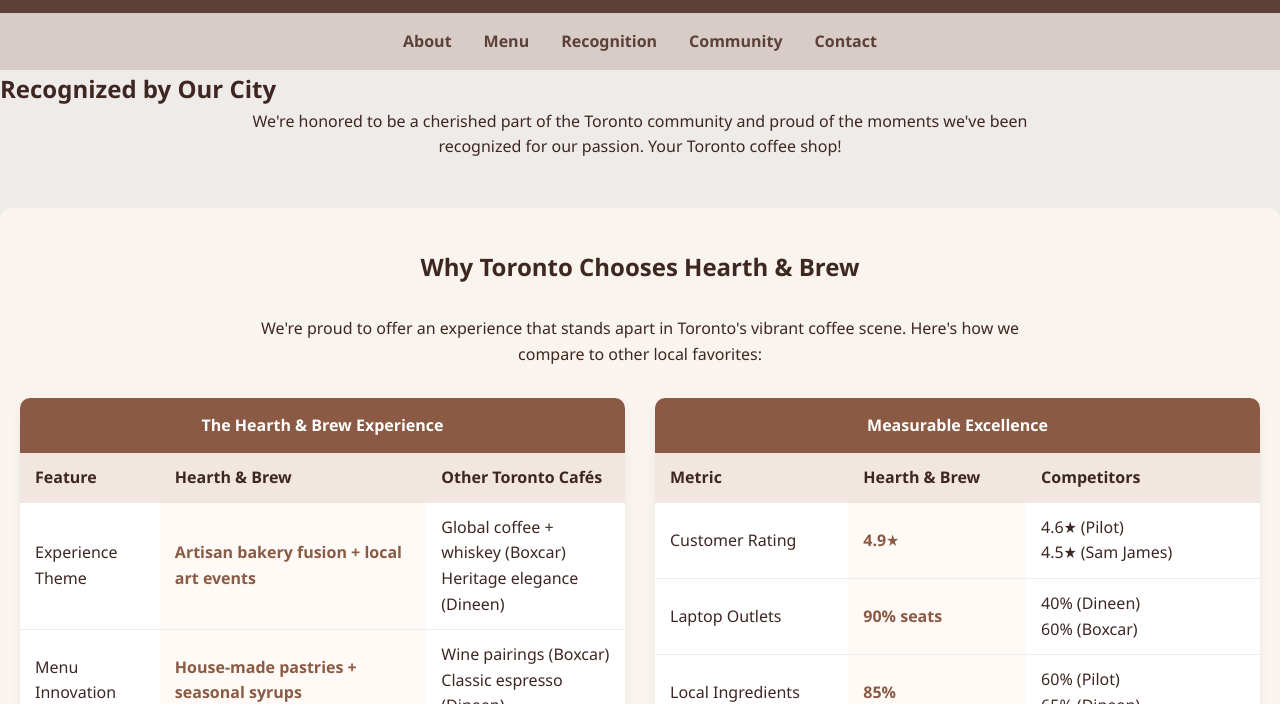
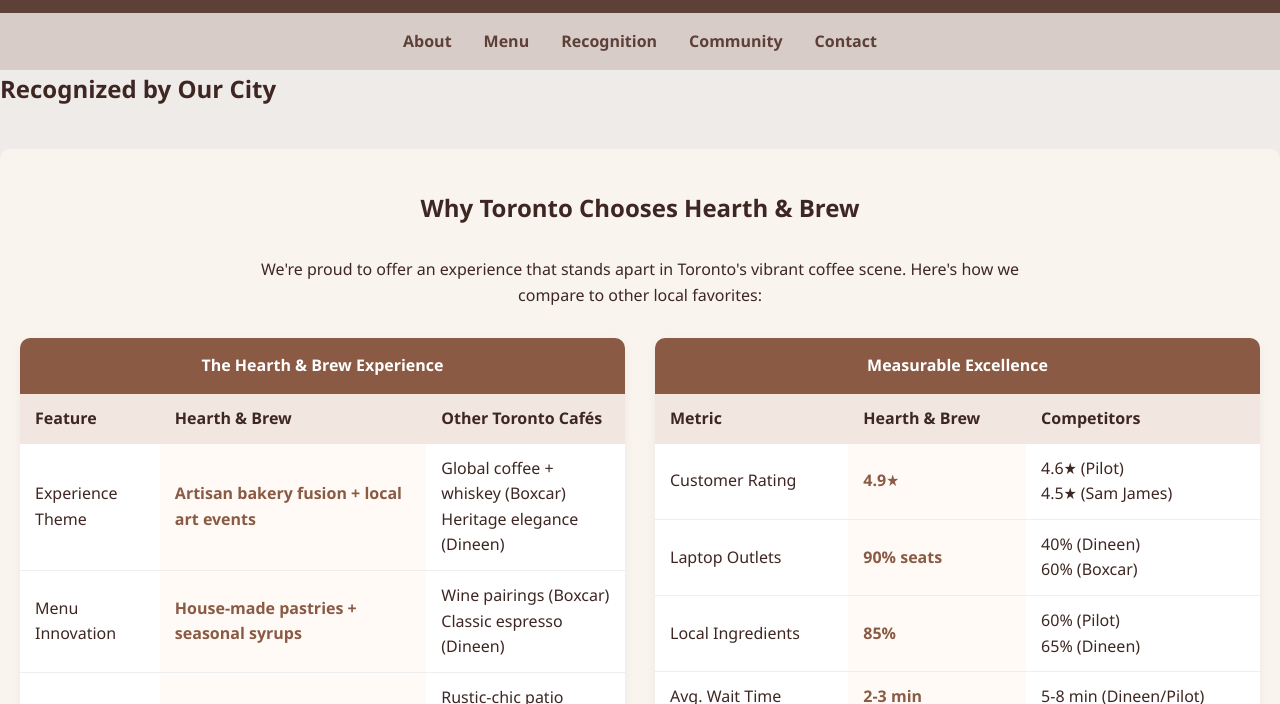
Before and after one commit to derek-yux/hearthandbrewcoffee.com, a plain HTML site: page why-us-versus-competitors.html in a window 1280 px wide. Shown: the part 96-800 px from the top of the page. Drawn offline with Linux system fonts and the light colour scheme.

Commit message:
Update why-us-versus-competitors.html

```diff
--- a/why-us-versus-competitors.html
+++ b/why-us-versus-competitors.html
@@ -33,10 +33,6 @@
     </nav
 
     <section id="recognition" class="section celebrity-reviews"> <h2>Recognized by Our City</h2>
-        <div class="section-intro">
-            <p>We're honored to be a cherished part of the Toronto community and proud of the moments we've been recognized for our passion. Your Toronto coffee shop!</p>
-        </div>
-
         <div class="comparison-section">
             <h2 style="text-align: center; margin-bottom: 30px;">Why Toronto Chooses Hearth & Brew</h2>
             <p style="text-align: center; max-width: 800px; margin: 0 auto 30px;">We're proud to offer an experience that stands apart in Toronto's vibrant coffee scene. Here's how we compare to other local favorites:</p>
```
